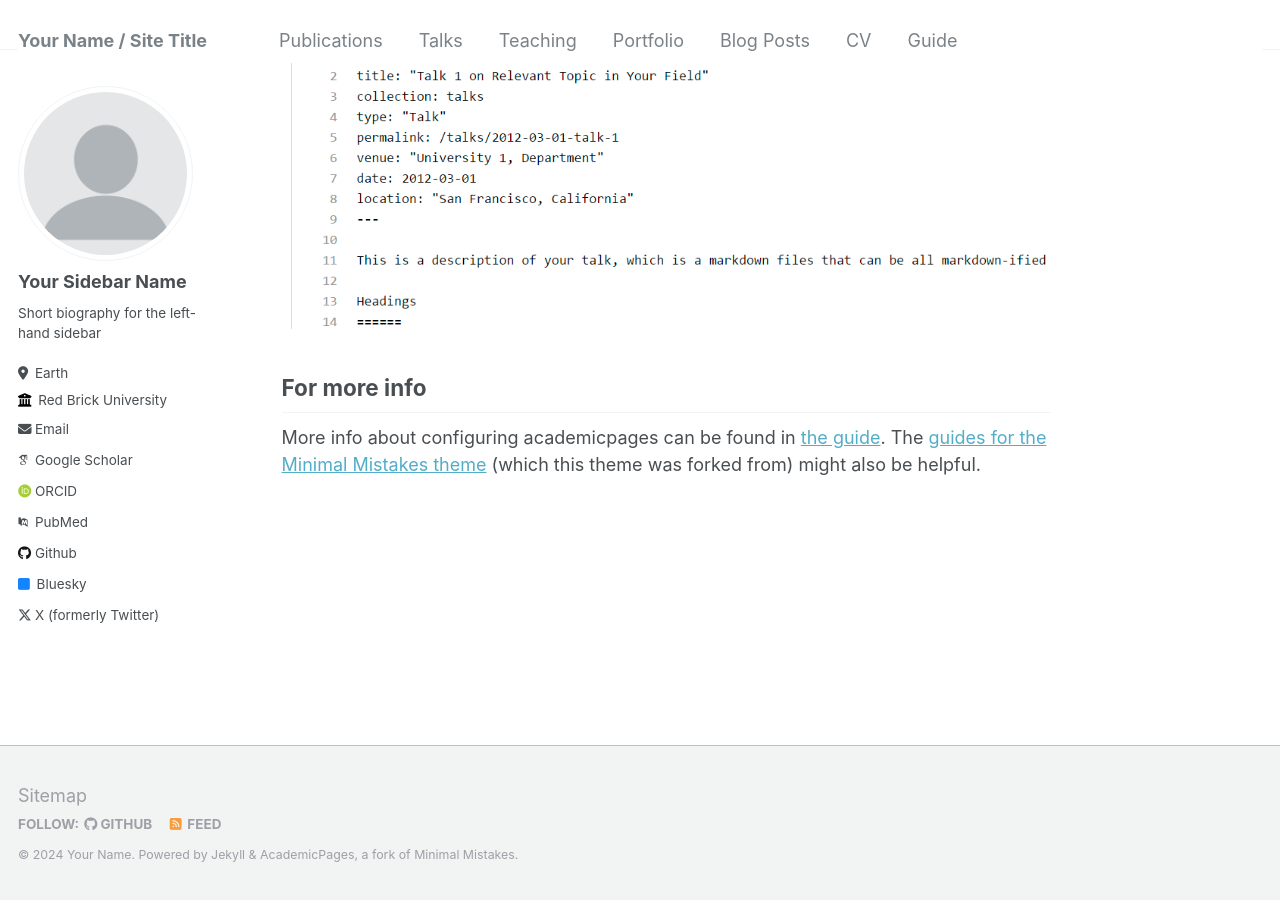
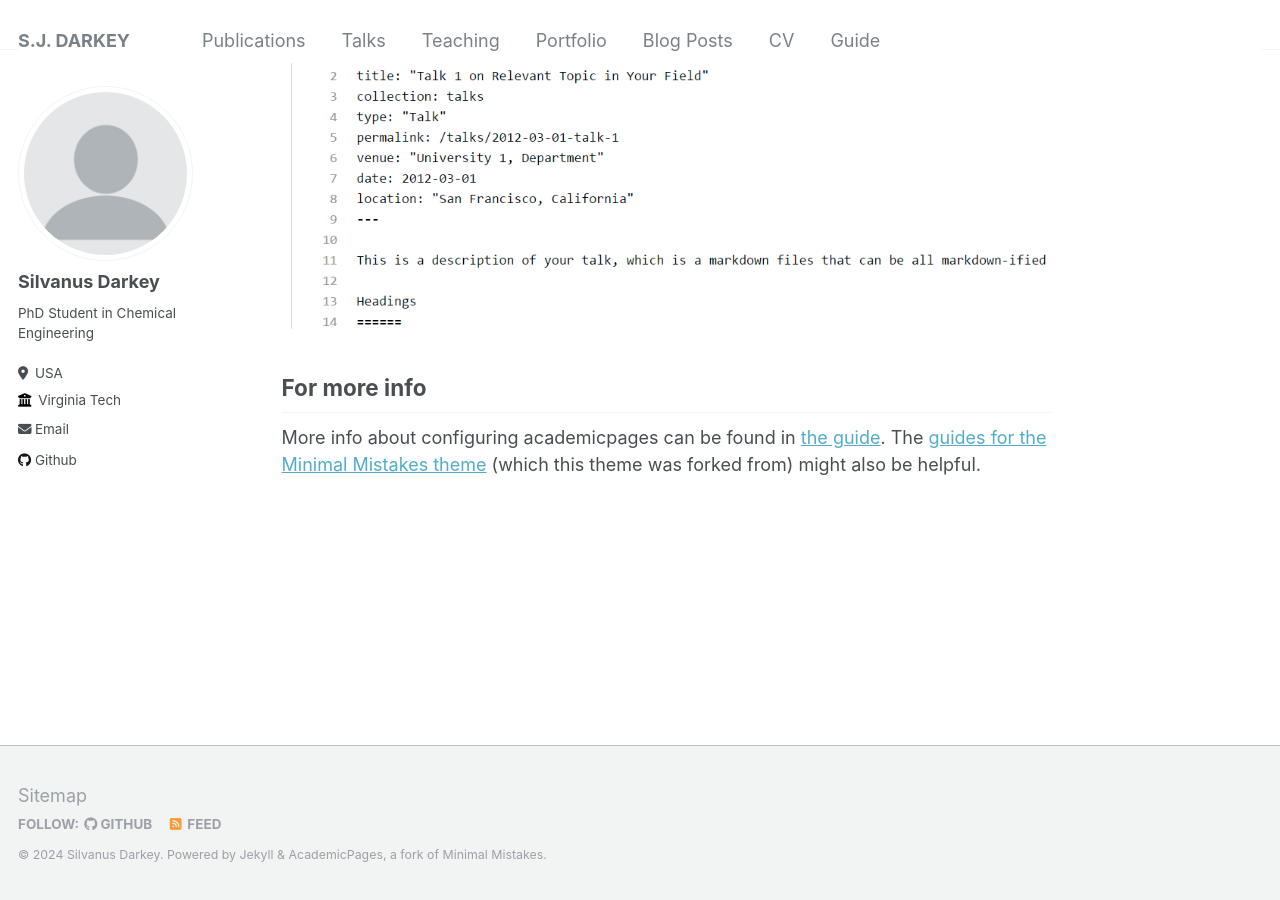
Before and after one commit to sjdarkey/sjdarkey.github.io, a Jekyll site: the page built from _pages/about.md, in a window 1280 px wide and 900 px high, scrolled down 2640 px. Built offline with Jekyll 4.4.1, drawn with Linux system fonts in a browser that asks for light colours; some web fonts are replaced.

Commit message:
Update _config.yml

```diff
--- a/_config.yml
+++ b/_config.yml
@@ -8,13 +8,13 @@
 
 # Basic Site Settings
 locale                   : "en-US"
-title                    : "Your Name / Site Title"
+title                    : "S.J. DARKEY"
 title_separator          : "-"
-name                     : &name "Your Name"
+name                     : &name "Silvanus Darkey"
 description              : &description "personal description"
-url                      : https://academicpages.github.io # the base hostname & protocol for your site e.g. "https://mmistakes.github.io"
+url                      : https://sjdarkey.github.io # the base hostname & protocol for your site e.g. "https://mmistakes.github.io"
 baseurl                  : "" # the subpath of your site, e.g. "/blog"
-repository               : "academicpages/academicpages.github.io"
+repository               : "sjdarkey/sjdarkey.github.io"
 
 # Site Author - The following control what appear as part of the author content on the side bar.
 #               If a field is blank the icon and link will not appear, otherwise it will be shown.
@@ -22,32 +22,32 @@ repository               : "academicpages/academicpages.github.io"
 author:
   # Biographic information
   avatar           : "profile.png"
-  name             : "Your Sidebar Name"
+  name             : "Silvanus Darkey"
   pronouns         : # example: "she/her"
-  bio              : "Short biography for the left-hand sidebar"
-  location         : "Earth"
-  employer         : "Red Brick University"
+  bio              : "PhD Student in Chemical Engineering"
+  location         : "USA"
+  employer         : "Virginia Tech"
   uri              : # URL
-  email            : "none@example.org"
+  email            : "sjdarkey@vt.edu"
 
   # Academic websites
   arxiv            : # URL - Update with the correct link to your profile
-  googlescholar    : "https://scholar.google.com/citations?user=PS_CX0AAAAAJ"
+  googlescholar    : #"https://scholar.google.com/citations?user=PS_CX0AAAAAJ"
   impactstory      : # URL
-  orcid            : "http://orcid.org/yourorcidurl"
-  pubmed           : "https://www.ncbi.nlm.nih.gov/pubmed/?term=john+snow"
+  orcid            : #"http://orcid.org/yourorcidurl"
+  pubmed           : #"https://www.ncbi.nlm.nih.gov/pubmed/?term=john+snow"
   researchgate     : # URL
 
   # Repositories and software development
   bitbucket        : # Username - Update with your username on the site
   codepen          : # Username
   dribbble         : # Username
-  github           : "academicpages"
+  github           : "sjdarkey"
   kaggle           : # Username
   stackoverflow    : # User number or user number and name (i.e., use "1" or "1/jeff-atwood")
 
   # Social media
-  bluesky          : "bsky.app" # Replace this with you Bluesky username
+  bluesky          : #"bsky.app" # Replace this with you Bluesky username
   facebook         : # Username
   flickr           : # Username
   foursquare       : # Username
@@ -64,7 +64,7 @@ author:
   steam            : # Username
   telegram         : # URL
   tumblr           : # Username
-  twitter          : "UniofOxford"  # Replace this with your X / Twitter handle
+  twitter          : #"UniofOxford"  # Replace this with your X / Twitter handle
   vine             : # Username
   weibo            : # Username
   wikipedia        : # Username
```
